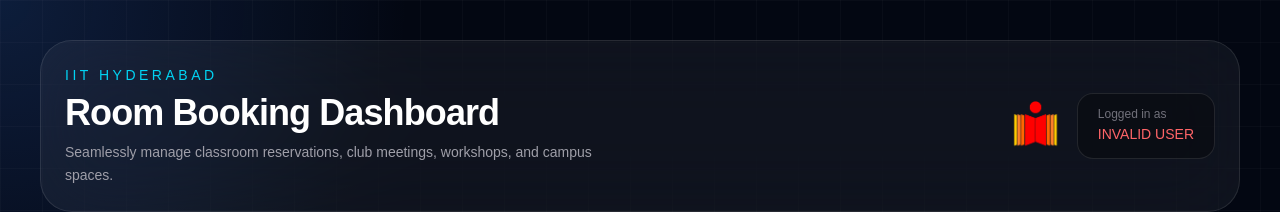
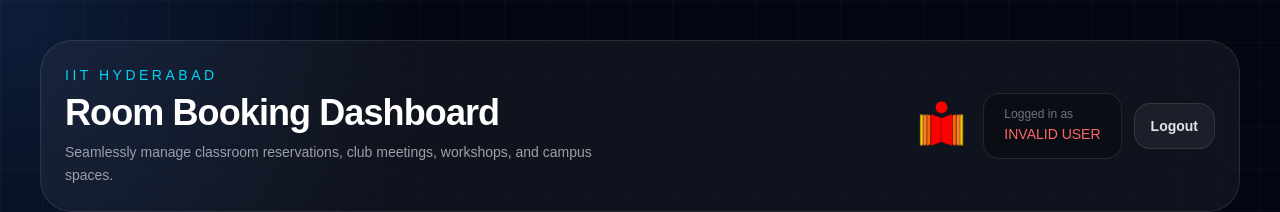
Before and after one commit to RithikBruh/Campus-Room-Booking, a Next.js app in the folder room-booking-frontend/: page /dashboard in a window 1280 px wide. Shown: the top 212 px of the page. Built offline with nearby package versions, Linux system fonts and the light colour scheme; no server answers.

Commit message:
added logout button

```diff
--- a/room-booking-frontend/app/dashboard/page.tsx
+++ b/room-booking-frontend/app/dashboard/page.tsx
@@ -1,6 +1,7 @@
 
 "use client" ;
 import Image from "next/image";
+import { useRouter } from "next/navigation";
 
 import UserText from "@/components/userText";
 import BookRoom from "@/components/bookRoom";
@@ -9,6 +10,7 @@
 import YourVenues from "@/components/venueList";
 
 import {fetchRole,fetchVenues} from "@/lib/api";
+import { supabase } from "@/lib/supabaseClient";
 import { useEffect, useState } from "react";
 
 export type Venue = {
@@ -18,6 +20,7 @@
 };
 
 export default  function Dashboard() {
+  const router = useRouter();
 
     const [role ,setRole] = useState<string | undefined>(undefined);
     const [venues, setVenues] = useState<Venue[]>([]);
@@ -35,6 +38,12 @@
         }
         getVenues();
     }, []);
+
+    async function handleLogout() {
+      await supabase.auth.signOut();
+      localStorage.clear();
+      router.replace("/");
+    }
 
   return (
     <div className="relative min-h-screen overflow-hidden bg-[#030712] text-white">
@@ -68,12 +77,22 @@
             <Image src="/iithlogo.png" alt="Logo" width={50} height={50} />
 
 
-            <div className="rounded-2xl border border-white/10 bg-black/30 px-5 py-3">
-              <p className="text-xs text-zinc-500">
-                Logged in as
-              </p>
+            <div className="flex items-center gap-3">
+              <div className="rounded-2xl border border-white/10 bg-black/30 px-5 py-3">
+                <p className="text-xs text-zinc-500">
+                  Logged in as
+                </p>
 
-              <UserText role = {role}/>
+                <UserText role = {role}/>
+              </div>
+
+              <button
+                type="button"
+                onClick={handleLogout}
+                className="rounded-2xl border border-white/10 bg-white/5 px-4 py-3 text-sm font-semibold text-zinc-200 transition hover:border-red-400/40 hover:bg-red-500/10 hover:text-white"
+              >
+                Logout
+              </button>
             </div>
           </div>
         </div>
```
